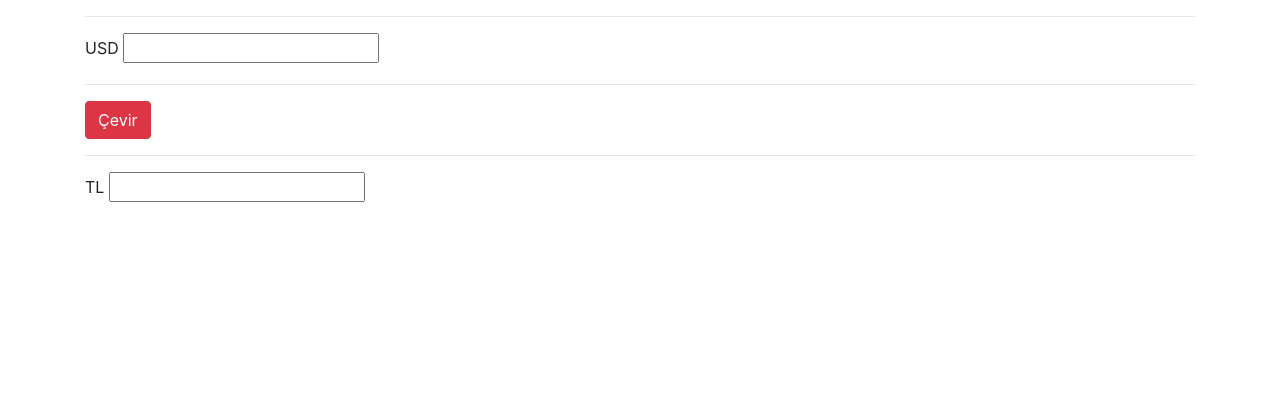
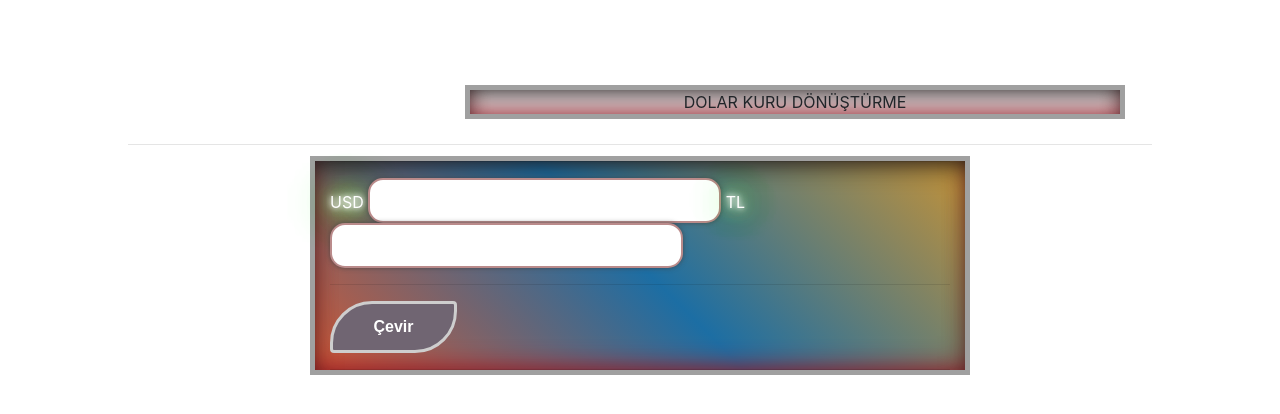
Before and after one commit to fatihguzel/Exchange-Rate-Data-API, a plain HTML site: page Exchange Rate API/index.html in a window 1280 px wide. Drawn offline with nearby package versions, Linux system fonts and the light colour scheme.

Commit message:
Update index.html

```diff
--- a/Exchange Rate API/index.html
+++ b/Exchange Rate API/index.html
@@ -5,25 +5,27 @@
     <meta name="viewport" content="width=device-width, initial-scale=1.0">
     <meta http-equiv="X-UA-Compatible" content="ie=edge">
     <link rel="stylesheet" href="https://maxcdn.bootstrapcdn.com/bootstrap/4.0.0/css/bootstrap.min.css" integrity="sha384-Gn5384xqQ1aoWXA+058RXPxPg6fy4IWvTNh0E263XmFcJlSAwiGgFAW/dAiS6JXm" crossorigin="anonymous">
-
-    <title>Ajax Kullanımı</title>
+    <link rel="stylesheet" href="style.css">
+    <title>Exchange Rates</title>
 </head>
 <body>
+    <div class="title">DOLAR KURU DÖNÜŞTÜRME</div><hr>
     <div class="container">
             <hr>
-            <label for = "amount">USD</label>
+            <label id = "write",for = "amount">USD</label>
             <input type="number" id="amount" min="0">
+            <label id = "write",for = "tl">TL</label>
+            <input type="text" id="tl" readonly>
             <hr>
             <button id = "change" class="btn btn-danger">Çevir</button>
             <hr>
-            <label for = "tl">TL</label>
-            <input type="text" id="tl" readonly>
+    </div>
 
-    </div>
 
     <script src="https://code.jquery.com/jquery-3.2.1.slim.min.js" integrity="sha384-KJ3o2DKtIkvYIK3UENzmM7KCkRr/rE9/Qpg6aAZGJwFDMVNA/GpGFF93hXpG5KkN" crossorigin="anonymous"></script>
     <script src="https://cdnjs.cloudflare.com/ajax/libs/popper.js/1.12.9/umd/popper.min.js" integrity="sha384-ApNbgh9B+Y1QKtv3Rn7W3mgPxhU9K/ScQsAP7hUibX39j7fakFPskvXusvfa0b4Q" crossorigin="anonymous"></script>
     <script src="https://maxcdn.bootstrapcdn.com/bootstrap/4.0.0/js/bootstrap.min.js" integrity="sha384-JZR6Spejh4U02d8jOt6vLEHfe/JQGiRRSQQxSfFWpi1MquVdAyjUar5+76PVCmYl" crossorigin="anonymous"></script>
     <script src="app.js"></script>
+
 </body>
 </html>
```
